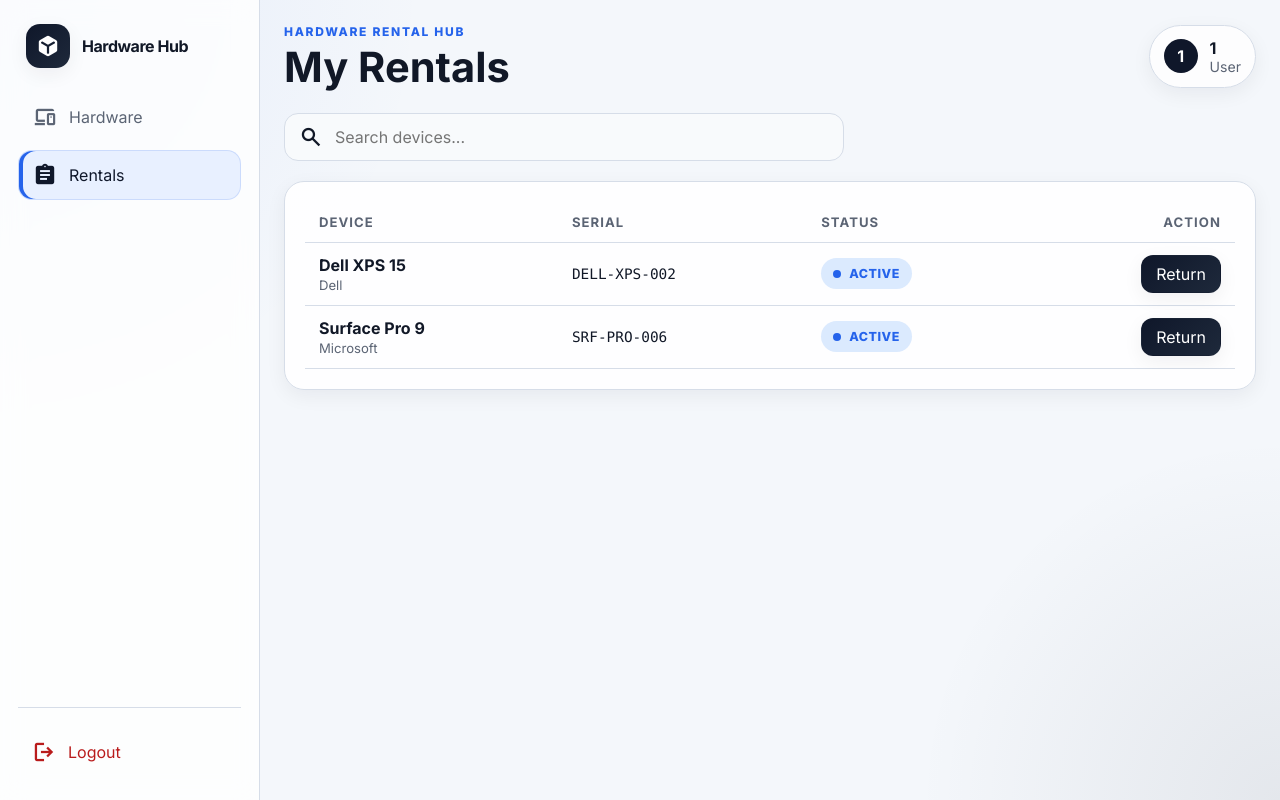
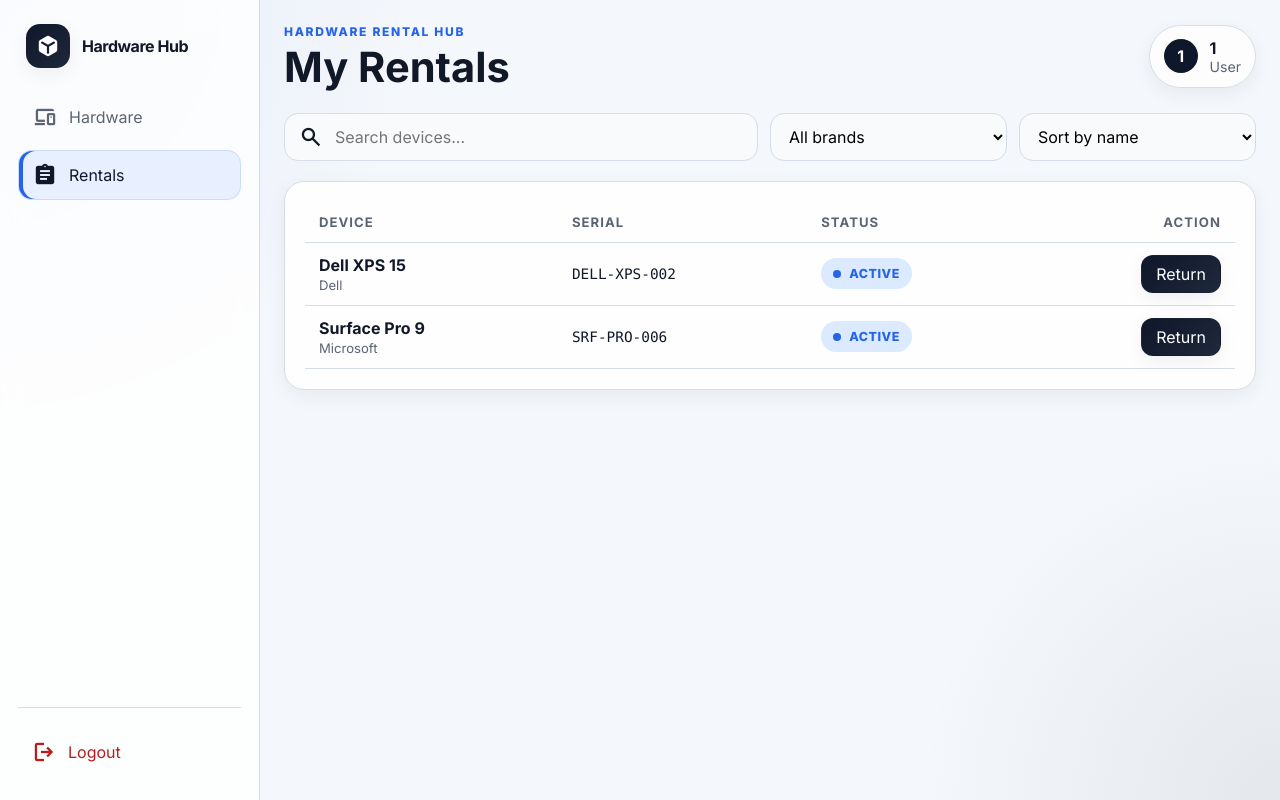
Before and after one commit to patrykso/hardware-hub, a Vue app in the folder frontend/: page /rentals in a window 1280 px wide. Built offline with nearby package versions, Linux system fonts and the light colour scheme; sample sign-in values are in the browser's storage.

Commit message:
Add brand filter to admin panel, add filters and sorting to My Rentals view

```diff
--- a/frontend/src/styles.css
+++ b/frontend/src/styles.css
@@ -293,6 +293,14 @@ textarea {
   display: grid;
   gap: 12px;
   grid-template-columns: 2fr repeat(3, minmax(0, 1fr));
+}
+
+.toolbar-grid.narrow {
+  grid-template-columns: 2fr repeat(2, minmax(0, 1fr));
+}
+
+.toolbar-grid.wide {
+  grid-template-columns: 2fr repeat(3, minmax(0, 1fr)) auto;
 }
 
 .toolbar-grid.single {
--- a/frontend/src/views/AdminPanelView.vue
+++ b/frontend/src/views/AdminPanelView.vue
@@ -1,6 +1,6 @@
 <template>
   <AppShell>
-    <div class="toolbar-grid">
+    <div class="toolbar-grid wide">
       <label class="input-group input-search">
         <span class="material-symbols-outlined">search</span>
         <input v-model="query" type="search" placeholder="Search devices..." />
@@ -11,6 +11,13 @@
         <option value="Available">Available</option>
         <option value="InUse">In use</option>
         <option value="Repair">Repair</option>
+      </select>
+
+      <select v-model="brandFilter" class="input-group input-select">
+        <option value="all">All brands</option>
+        <option v-for="brand in brands" :key="brand" :value="brand">
+          {{ brand }}
+        </option>
       </select>
 
       <select v-model="sortBy" class="input-group input-select">
@@ -146,12 +153,17 @@ import { useHubState } from "../data/hubState";
 const hub = useHubState();
 const query = ref("");
 const statusFilter = ref("all");
+const brandFilter = ref("all");
 const sortBy = ref("name");
 
 const deleteDialog = reactive({
   visible: false,
   item: null,
 });
+
+const brands = computed(() =>
+  [...new Set(hub.equipment.value.map((item) => item.brand))].sort()
+);
 
 const filteredEquipment = computed(() => {
   return hub.equipment.value
@@ -162,7 +174,9 @@ const filteredEquipment = computed(() => {
         .includes(query.value.toLowerCase());
       const matchesStatus =
         statusFilter.value === "all" || item.status === statusFilter.value;
-      return matchesSearch && matchesStatus;
+      const matchesBrand =
+        brandFilter.value === "all" || item.brand === brandFilter.value;
+      return matchesSearch && matchesStatus && matchesBrand;
     })
     .sort((left, right) =>
       String(left[sortBy.value]).localeCompare(String(right[sortBy.value]))
--- a/frontend/src/views/MyRentalsView.vue
+++ b/frontend/src/views/MyRentalsView.vue
@@ -1,10 +1,22 @@
 <template>
   <AppShell>
-    <div class="toolbar-grid single">
+    <div class="toolbar-grid narrow">
       <label class="input-group input-search">
         <span class="material-symbols-outlined">search</span>
         <input v-model="query" type="search" placeholder="Search devices..." />
       </label>
+
+      <select v-model="brandFilter" class="input-group input-select">
+        <option value="all">All brands</option>
+        <option v-for="brand in brands" :key="brand" :value="brand">
+          {{ brand }}
+        </option>
+      </select>
+
+      <select v-model="sortBy" class="input-group input-select">
+        <option value="name">Sort by name</option>
+        <option value="brand">Sort by brand</option>
+      </select>
     </div>
 
     <section class="surface-card">
@@ -83,6 +95,15 @@ import { useHubState } from "../data/hubState";
 
 const hub = useHubState();
 const query = ref("");
+const brandFilter = ref("all");
+const sortBy = ref("name");
+
+const brands = computed(() => {
+  const rentalItems = hub.openRentalsForCurrentUser.value
+    .map((r) => hub.getEquipmentById(r.equipmentId))
+    .filter(Boolean);
+  return [...new Set(rentalItems.map((item) => item.brand))].sort();
+});
 
 const filteredRentals = computed(() => {
   return hub.openRentalsForCurrentUser.value
@@ -91,13 +112,22 @@ const filteredRentals = computed(() => {
       item: hub.getEquipmentById(rental.equipmentId),
       id: rental.id,
     }))
-    .filter(
-      (entry) =>
-        entry.item &&
-        [entry.item.name, entry.item.brand, entry.item.serialNumber]
-          .join(" ")
-          .toLowerCase()
-          .includes(query.value.toLowerCase())
+    .filter((entry) => {
+      if (!entry.item) return false;
+      const matchesSearch = [
+        entry.item.name,
+        entry.item.brand,
+        entry.item.serialNumber,
+      ]
+        .join(" ")
+        .toLowerCase()
+        .includes(query.value.toLowerCase());
+      const matchesBrand =
+        brandFilter.value === "all" || entry.item.brand === brandFilter.value;
+      return matchesSearch && matchesBrand;
+    })
+    .sort((a, b) =>
+      String(a.item[sortBy.value]).localeCompare(String(b.item[sortBy.value]))
     );
 });
 
```
